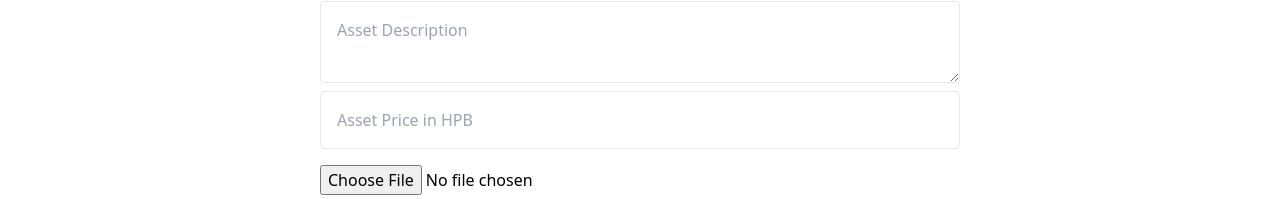
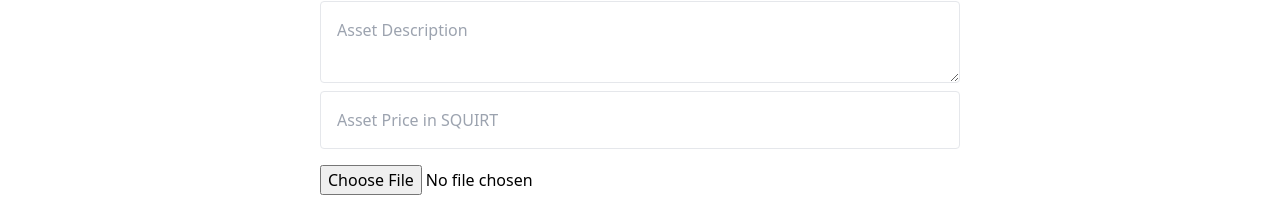
Before and after one commit to squirtgame/SQUIRT-NFT-Marketplace, a Next.js app: page /create-item in a window 1280 px wide. Shown: the part 266-465 px from the top of the page. Built offline with nearby package versions, Linux system fonts and the light colour scheme; what ipfs-http-client would draw is missing.

Commit message:
Update create-item.js

```diff
--- a/pages/create-item.js
+++ b/pages/create-item.js
@@ -43,7 +43,7 @@ export default function CreateItem() {
 		      try {
 			            const added = await client.add(data)
 			            const url = `https://ipfs.infura.io/ipfs/${added.path}`
-			            /* after file is uploaded to IPFS, pass the URL to save it on Polygon */
+			            /* after file is uploaded to IPFS, pass the URL to save it on BSC */
 			            createSale(url)
 			          } catch (error) {
 					        console.log('Error uploading file: ', error)
@@ -63,7 +63,7 @@ export default function CreateItem() {
 		      let event = tx.events[0]
 		      let value = event.args[2]
 		      let tokenId = value.toNumber()
-		      const price = ethers.utils.parseUnits(formInput.price, 'ether')
+		      const price = ethers.utils.parseUnits(formInput.price, 'SQUIRT')
 
 		      /* then list the item for sale on the marketplace */
 		      contract = new ethers.Contract(nftmarketaddress, Market.abi, signer)
@@ -89,7 +89,7 @@ export default function CreateItem() {
 		            onChange={e => updateFormInput({ ...formInput, description: e.target.value })}
 		          />
 		          <input
-		            placeholder="Asset Price in HPB"
+		            placeholder="Asset Price in SQUIRT"
 		            className="mt-2 border rounded p-4"
 		            onChange={e => updateFormInput({ ...formInput, price: e.target.value })}
 		          />
```
